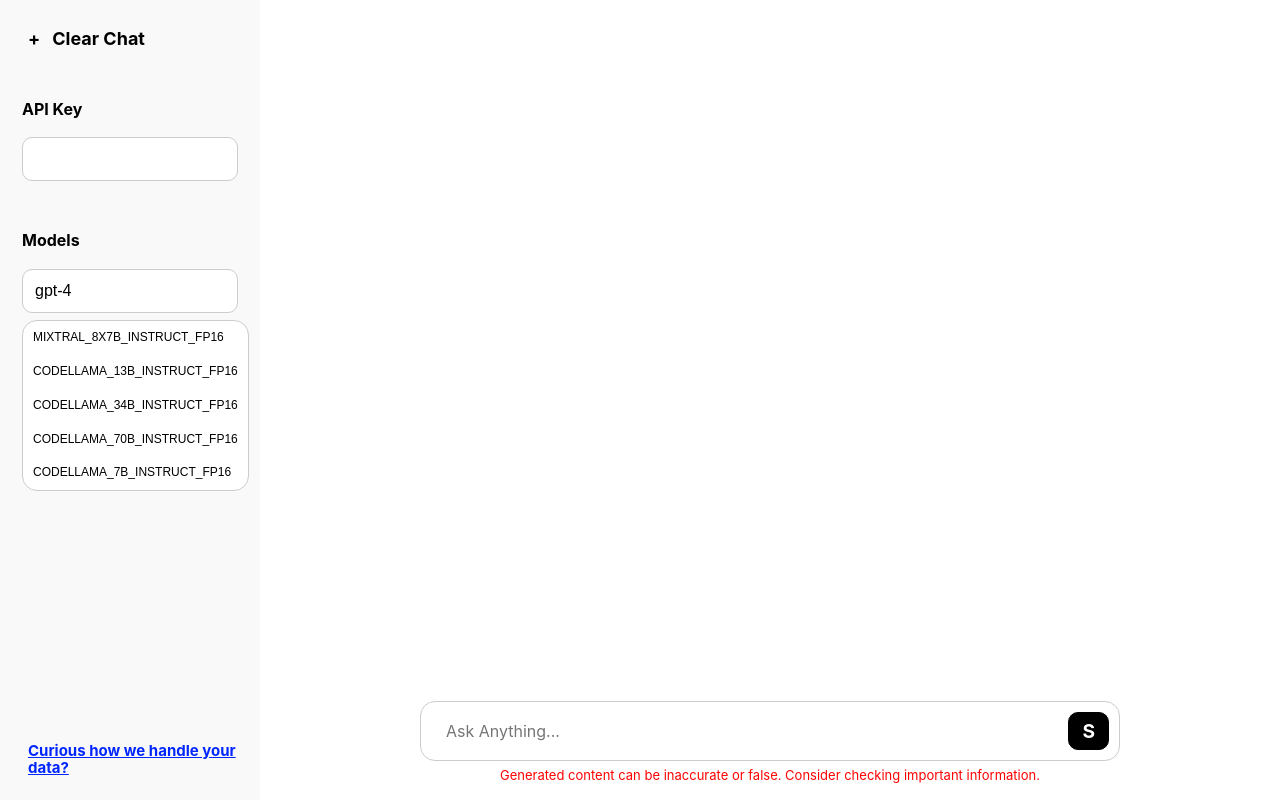
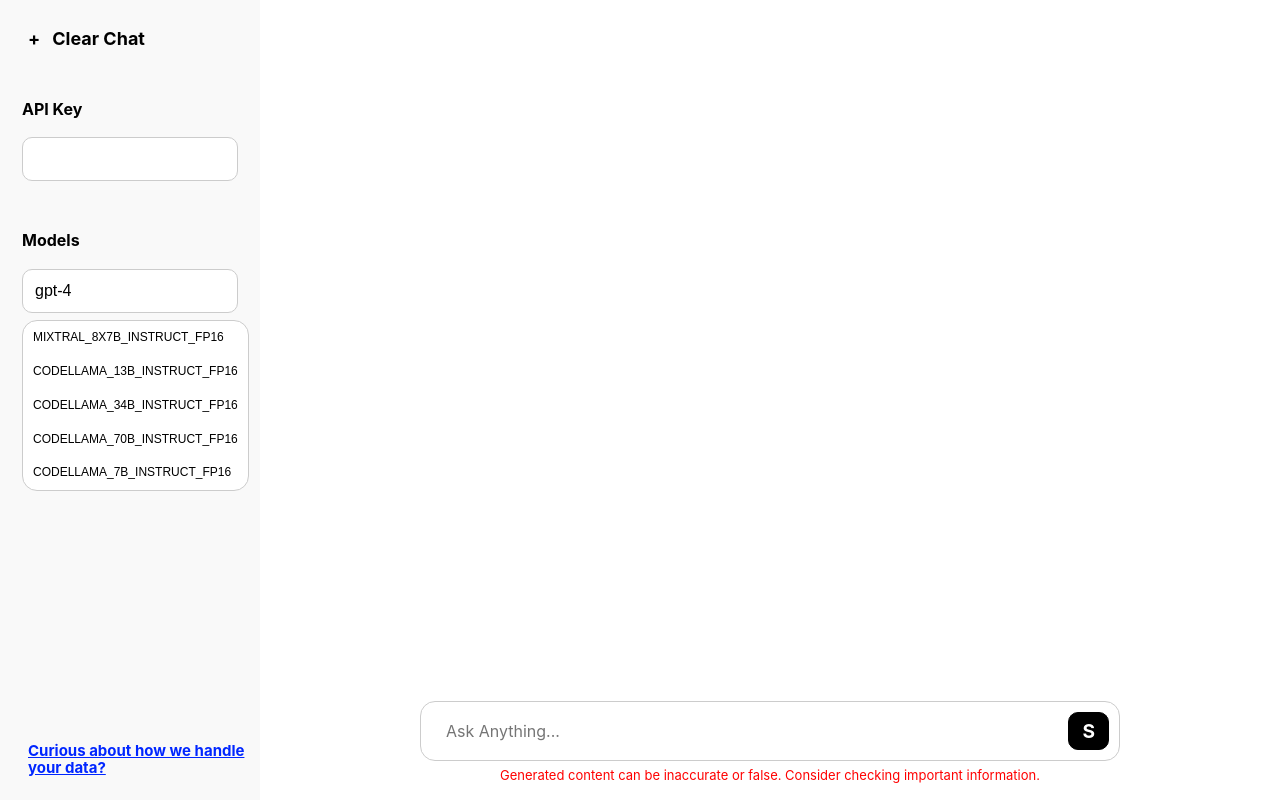
Before and after one commit to dave-sbs/colby_llm_website, a React (Create React App) app: page / in a window 1280 px wide. Built offline with nearby package versions, Linux system fonts and the light colour scheme.

Commit message:
Updated App.js

```diff
--- a/src/App.js
+++ b/src/App.js
@@ -140,7 +140,7 @@
             </div>
           </div>
           <div className="data-policy-container">
-            <a className="data-policy-link" href="https://docs.google.com/document/d/1JXtsgEEsOOuIRa2r48Qt_opgm0VQweYz/edit?usp=sharing&ouid=111918454245127141486&rtpof=true&sd=true" target="_blank">Curious how we handle your data?</a>
+            <a className="data-policy-link" href="https://docs.google.com/document/d/1JXtsgEEsOOuIRa2r48Qt_opgm0VQweYz/edit?usp=sharing&ouid=111918454245127141486&rtpof=true&sd=true" target="_blank">Curious about how we handle your data?</a>
           </div>
         </div>
         {/* <div className="slider-container">
```
Also changed, not shown: 2 other files (tests, documents, lock files or other folders).
